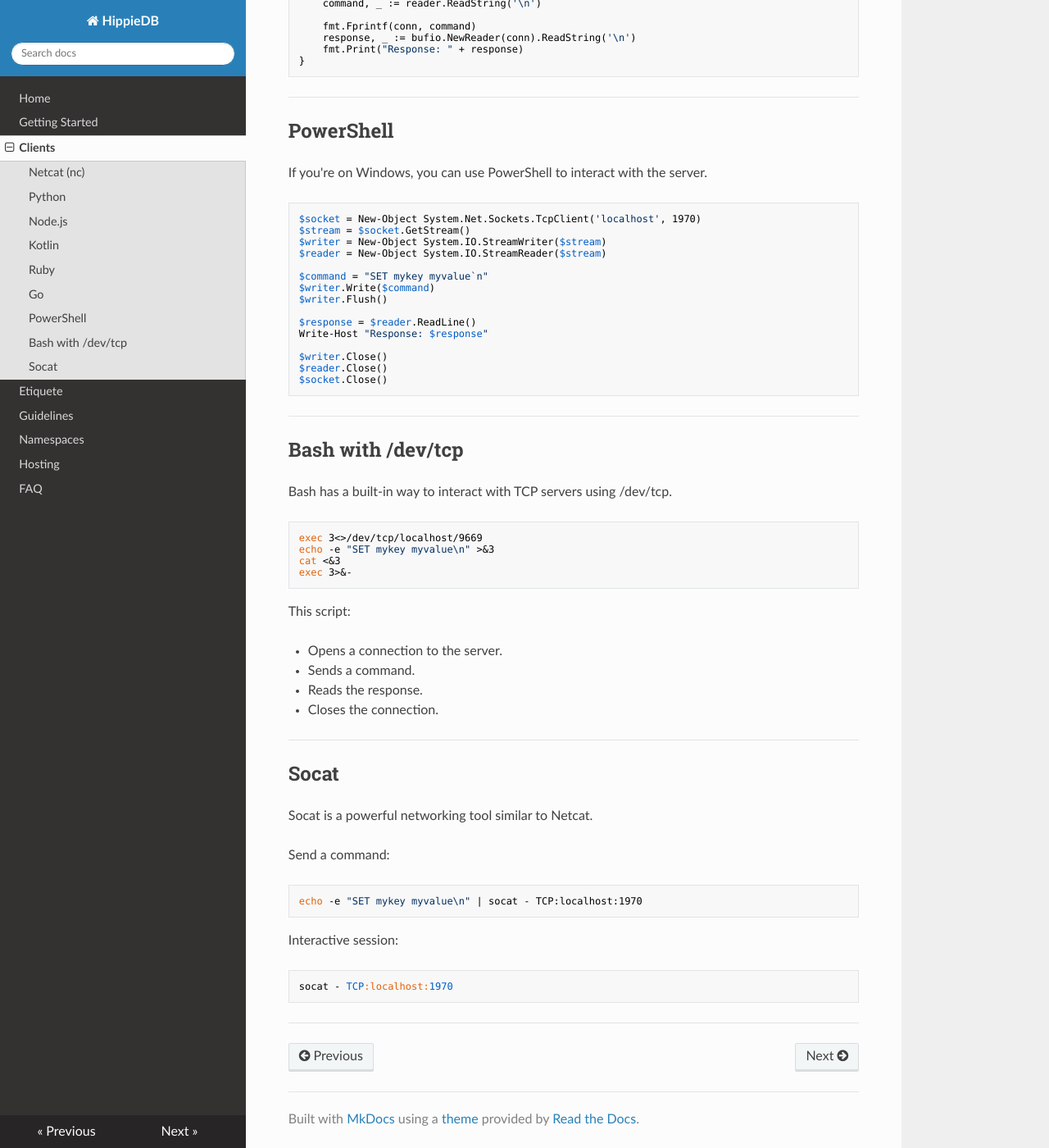
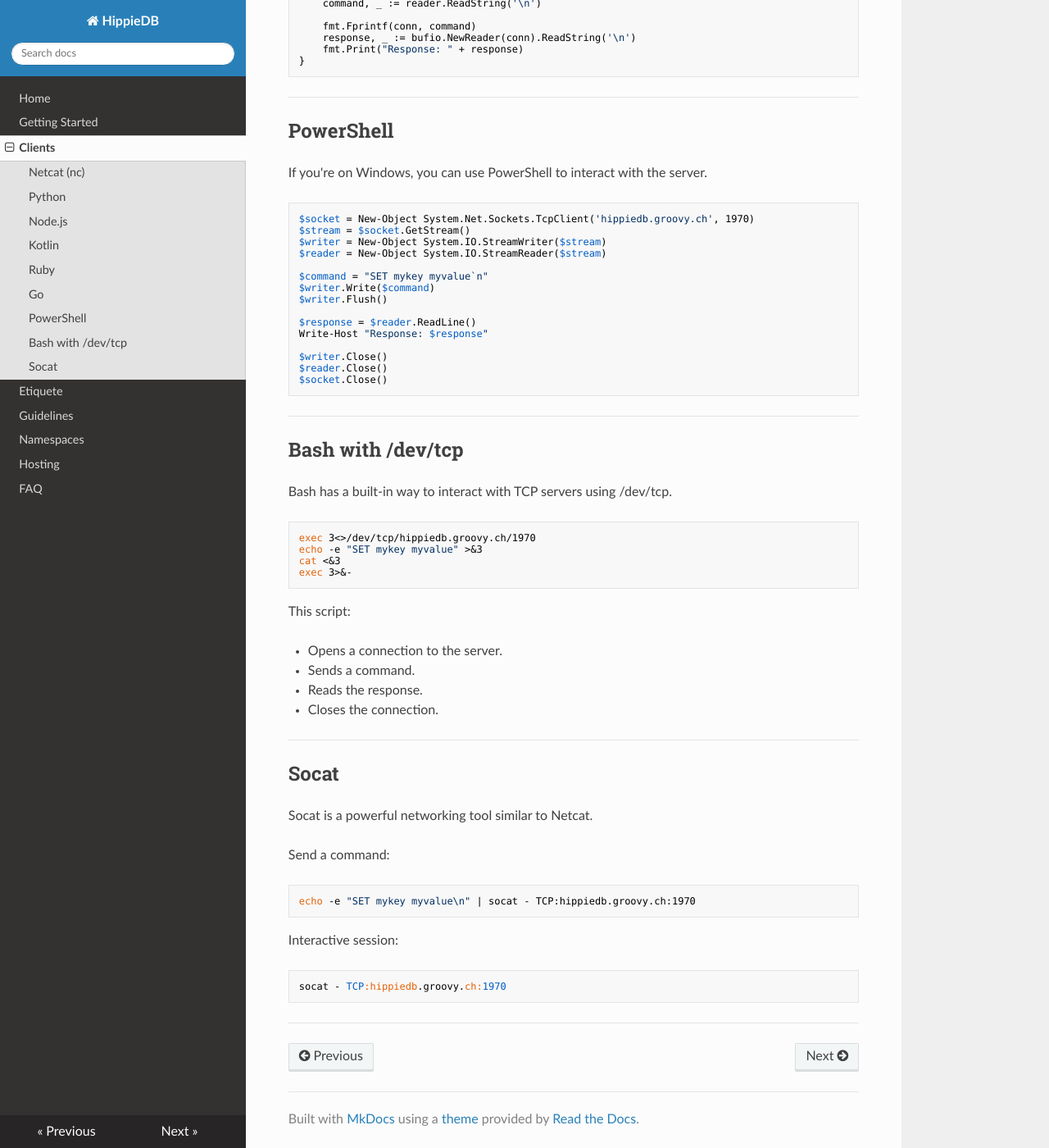
Before and after one commit to HippieDB/hippiedb, an MkDocs documentation site: the page built from docs/clients.md, in a window 1280 px wide and 1400 px high, scrolled down 3233 px. Shown: the whole window at 82% size. Built offline with MkDocs 1.6.1, drawn with Linux system fonts in a browser that asks for light colours; nearby versions of some CDN libraries; some of the changed text lies outside the part shown.

Commit message:
Small fixes

```diff
--- a/docs/clients.md
+++ b/docs/clients.md
@@ -56,7 +56,7 @@ Here's an interactive client in Javascript
 
     const client = new net.Socket();
     const host = args[0] || 'hippiedb.groovy.ch';
-    const port = parseInt(args[1]) || 9669;
+    const port = parseInt(args[1]) || 1970;
 
     client.connect(port, host, () => {
         console.log('Connected to server');
@@ -91,11 +91,11 @@ Here's an interactive client in Kotlin/JVM
 
     object SocketClient {
         private val log = LoggerFactory.getLogger("SocketClient")
-        private const val DEFAULT_PORT = 9669
+        private const val DEFAULT_PORT = 1970
 
         @JvmStatic
         fun main(args: Array<String>) = runBlocking {
-            val host = args.getOrNull(0) ?: "localhost"
+            val host = args.getOrNull(0) ?: "hippiedb.groovy.ch"
             val port = args.getOrNull(1)?.toIntOrNull() ?: DEFAULT_PORT
 
             try {
@@ -139,7 +139,7 @@ Here’s a simple Ruby script to interact with the server:
 
     require 'socket'
 
-    client = TCPSocket.new('localhost', 1970)
+    client = TCPSocket.new('hippiedb.groovy.ch', 1970)
     client.puts "SET mykey myvalue"
     response = client.gets
     puts response
@@ -160,7 +160,7 @@ Here’s a simple Go code to interact with the server:
     )
 
     func main() {
-        conn, err := net.Dial("tcp", "localhost:1970")
+        conn, err := net.Dial("tcp", "hippiedb.groovy.ch:1970")
         if err != nil {
             fmt.Println("Error connecting:", err)
             return
@@ -181,7 +181,7 @@ Here’s a simple Go code to interact with the server:
 ## PowerShell
 If you're on Windows, you can use PowerShell to interact with the server.
 
-    $socket = New-Object System.Net.Sockets.TcpClient('localhost', 1970)
+    $socket = New-Object System.Net.Sockets.TcpClient('hippiedb.groovy.ch', 1970)
     $stream = $socket.GetStream()
     $writer = New-Object System.IO.StreamWriter($stream)
     $reader = New-Object System.IO.StreamReader($stream)
@@ -202,8 +202,8 @@ If you're on Windows, you can use PowerShell to interact with the server.
 ## Bash with /dev/tcp
 Bash has a built-in way to interact with TCP servers using /dev/tcp.
 
-    exec 3<>/dev/tcp/localhost/9669
-    echo -e "SET mykey myvalue\n" >&3
+    exec 3<>/dev/tcp/hippiedb.groovy.ch/1970
+    echo -e "SET mykey myvalue" >&3
     cat <&3
     exec 3>&-
 
@@ -221,10 +221,10 @@ Socat is a powerful networking tool similar to Netcat.
 
 Send a command:
 
-    echo -e "SET mykey myvalue\n" | socat - TCP:localhost:1970
+    echo -e "SET mykey myvalue\n" | socat - TCP:hippiedb.groovy.ch:1970
 
 Interactive session:
 
-    socat - TCP:localhost:1970
+    socat - TCP:hippiedb.groovy.ch:1970
 
 ---
```
Also changed, not shown: docs/getting_started.md (+1 -1 lines).
